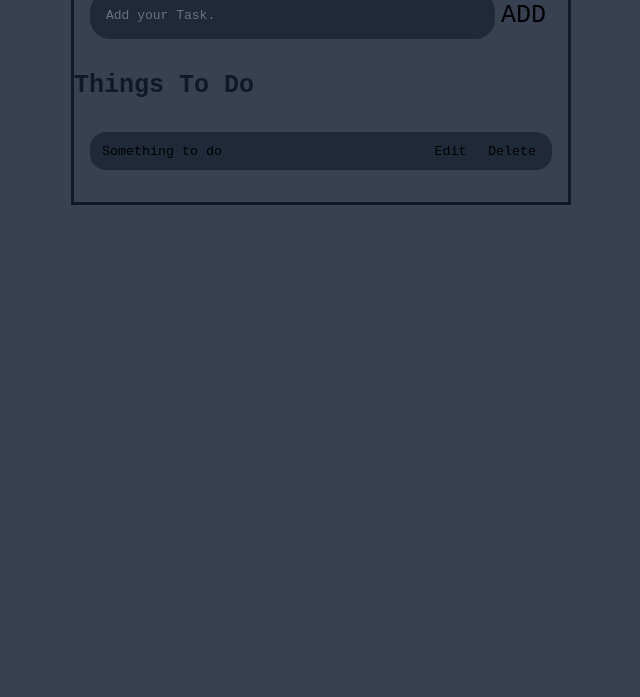
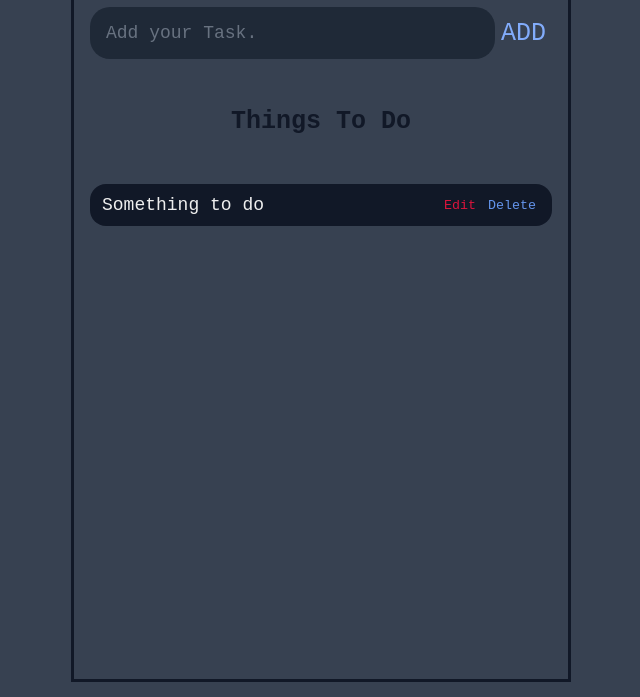
Before and after one commit to Tyrantflood/My-To-Do-List, a plain HTML site: page PROJECTS-2/index.html in a window 1280 px wide. Shown: the part 103-800 px from the top of the page, without its empty margins (319-959 px from the left). Drawn offline with Linux system fonts and the light colour scheme.

Commit message:
Update index.css

```diff
--- a/PROJECTS-2/index.css
+++ b/PROJECTS-2/index.css
@@ -14,12 +14,14 @@
 
 body {
   background-color: #374151;
-  height: 100%;
-  width: 100%;
+  height: 100vh;
+  padding-top: 15px;
+  padding-bottom: 15px;
 }
 
 .container {
-  margin: 0 auto;
+  margin-top: 1 20px;
+  margin: auto;
   width: 500px;
   height: 100%;
   border: solid 3px var(--darkest);
@@ -35,6 +37,7 @@ h1 {
   margin-bottom: 2 rem;
   height: 60px;
   color: var(--grey);
+  text-align: center;
 }
 
 #task {
@@ -42,8 +45,10 @@ h1 {
 }
 
 h2 {
+  text-align: center;
+  padding: 1rem 1rem;
+  margin: auto;
   font-size: 25px;
-  margin-bottom: 2 rem;
   color: var(--darkest);
 }
 .task-list {
@@ -64,12 +69,17 @@ button {
   background-color: var(--darker);
   padding: 1rem;
   border-radius: 20px;
-  font-size: 13px;
+  font-size: 1.125rem;
   -webkit-text-fill-color: var(--grey);
+}
+
+#what-to-do:focus::-webkit-input-placeholder {
+  -webkit-text-fill-color: transparent;
 }
 
 #add-task {
   font-size: 25px;
+  color: rgb(130, 172, 251);
   transition: 0.4s;
   cursor: pointer;
 }
@@ -94,15 +104,49 @@ main {
 #things {
   display: flex;
   justify-content: space-between;
-  background-color: var(--darker);
+  background-color: var(--darkest);
   border-radius: 1rem;
   padding: 10px;
   margin-bottom: 1 rem;
 }
 
-#task-content text {
-  color: var(--white);
+.task-content .text {
   display: block;
   font-size: 1.125rem;
   transition: 0.4s;
+  -webkit-text-fill-color: var(--white);
 }
+
+.task-content .text:not(:read-only) {
+  -webkit-text-fill-color: cyan;
+}
+
+.task-actions {
+  display: flex;
+  font-size: 1.125rem;
+  transition: 0.4s;
+}
+
+.edit {
+  -webkit-text-fill-color: crimson;
+}
+
+.delete {
+  -webkit-text-fill-color: cornflowerblue;
+}
+
+.edit:hover {
+  opacity: 0.7;
+  cursor: pointer;
+}
+.delete:hover {
+  opacity: 0.7;
+  cursor: pointer;
+}
+
+.edit:active {
+  opacity: 0.4;
+}
+.delete:active {
+  opacity: 0.4;
+}
```
